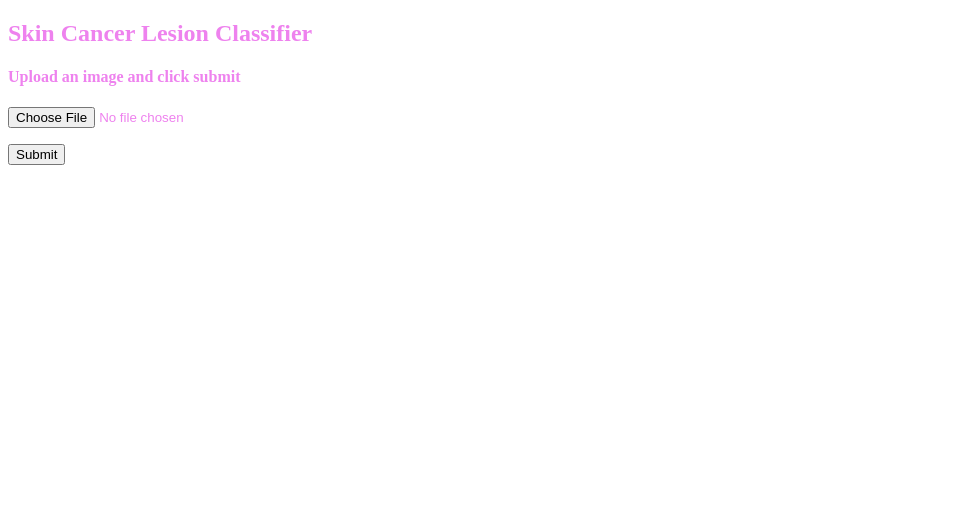
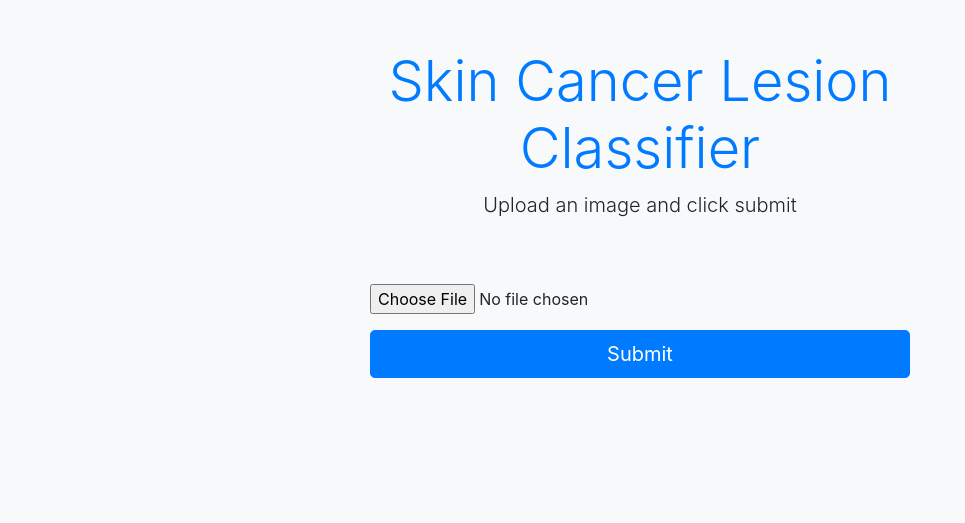
Before and after one commit to yassinebenromdhane/Skin-Cancer-Classifier, a Flask app: page / in a window 1280 px wide. Shown: the top 523 px of the page, without its empty margins (0-965 px from the left). Run offline with Flask 3, Linux system fonts and the light colour scheme; some libraries are stand-ins or nearby versions.

```diff
--- a/app.py
+++ b/app.py
@@ -2,6 +2,7 @@ from flask import Flask, render_template, request, redirect, flash
 from werkzeug.utils import secure_filename
 from main import getPrediction
 import os
+os.environ['TF_CPP_MIN_LOG_LEVEL'] = '2'
 
 #Save images to the 'static' folder as Flask serves images from this directory
 UPLOAD_FOLDER = 'static/images/'
@@ -53,4 +54,4 @@ def submit_file():
 
 
 if __name__ == "__main__":
-    app.run()
+    app.run(host='0.0.0.0')
--- a/main.py
+++ b/main.py
@@ -15,10 +15,10 @@ def getPrediction(filename):
 
 
     #Load model
-    my_model=load_model("/home/yassine/Desktop/Study/Deep Learning/Classification-of-Dermatoscopic-Images/models/model.h5")
+    my_model=load_model("/app/models/model.h5")
 
     SIZE = 32 #Resize to same size as training images
-    img_path = '/home/yassine/Desktop/Study/Deep Learning/Classification-of-Dermatoscopic-Images/static/images/'+filename
+    img_path = '/app/static/images/'+filename
     img = np.asarray(Image.open(img_path).resize((SIZE,SIZE)))
 
     img = img/255.      #Scale pixel values
--- a/templates/index.html
+++ b/templates/index.html
@@ -1,46 +1,64 @@
 <!DOCTYPE html>
 <html lang="en">
+
 <head>
     <meta charset="UTF-8">
     <meta name="viewport" content="width=device-width, initial-scale=1.0">
     <title>Skin Cancer Lesion Classifier</title>
+    <link href="https://stackpath.bootstrapcdn.com/bootstrap/4.5.2/css/bootstrap.min.css" rel="stylesheet">
     <style>
-        body {
-            background: #fff;
+        .diagnosis {
+            margin-top: 50px;
         }
-        h2, h4 , h3{
-            color: violet;
-        }
-        p.violet-text {
-            color: violet;
-        }
-        p.green-text {
-            color: mediumseagreen;
+
+        @media (max-width: 768px) {
+            .diagnosis {
+                margin-top: 30px;
+            }
         }
     </style>
 </head>
+
 <body>
 
-<h2>Skin Cancer Lesion Classifier</h2>
-<h4>Upload an image and click submit</h4>
+    <div class="container-fluid bg-light p-5">
+        <div class="container">
+            <div class="row justify-content-center">
+                <div class="col-md-8 text-center">
+                    <h1 class="display-4 text-primary">Skin Cancer Lesion Classifier</h1>
+                    <p class="lead">Upload an image and click submit</p>
+                </div>
+            </div>
+            <div class="row justify-content-center mt-5">
+                <div class="col-md-6">
+                    <form method="post" action="/" enctype="multipart/form-data" class="text-center">
+                        <div class="form-group">
+                            <input type="file" class="form-control-file" name="file" required>
+                        </div>
+                        <button type="submit" class="btn btn-primary btn-lg btn-block">Submit</button>
+                    </form>
+                </div>
+            </div>
+            <div class="row justify-content-center mt-5">
+                <div class="col-md-8 text-center">
+                    <div class="diagnosis">
+                        {% with messages = get_flashed_messages() %}
+                            {% if messages %}
+                                <p class="lead">Diagnosis for the following image is: <strong>{{ messages[0] }}</strong></p>
+                                <img src="{{ messages[1] }}" class="img-fluid rounded" alt="Diagnosed Image">
+                            {% endif %}
+                        {% endwith %}
+                    </div>
+                </div>
+            </div>
+        </div>
+    </div>
 
-<form method="post" action="/" enctype="multipart/form-data">
-    <p class="violet-text">
-        <input type="file" name="file" autocomplete="off" required>
-    </p>
-    <p class="violet-text">
-        <input type="submit" name="submit" value="Submit">
-    </p>
-</form>
+    <!-- Bootstrap JS -->
+    <script src="https://code.jquery.com/jquery-3.5.1.slim.min.js"></script>
+    <script src="https://cdn.jsdelivr.net/npm/@popperjs/core@2.5.4/dist/umd/popper.min.js"></script>
+    <script src="https://stackpath.bootstrapcdn.com/bootstrap/4.5.2/js/bootstrap.min.js"></script>
 
-<p class="green-text">
-    {% with messages = get_flashed_messages() %}
-      {% if messages %}
-        Diagnosis for the following image is: <u><h3>{{ messages[0] }}</h3></u><br>
-        <img src="{{ messages[1] }}" width="300" height="225">
-      {% endif %}
-    {% endwith %}
-</p>
+    </body>
 
-</body>
 </html>
```
Also changed, not shown: kubernetes/deployment.yaml (added, +20 -0 lines), kubernetes/service.yaml (added, +12 -0 lines), templates/style.css (added, +125 -0 lines), README.md, 2 other files.
